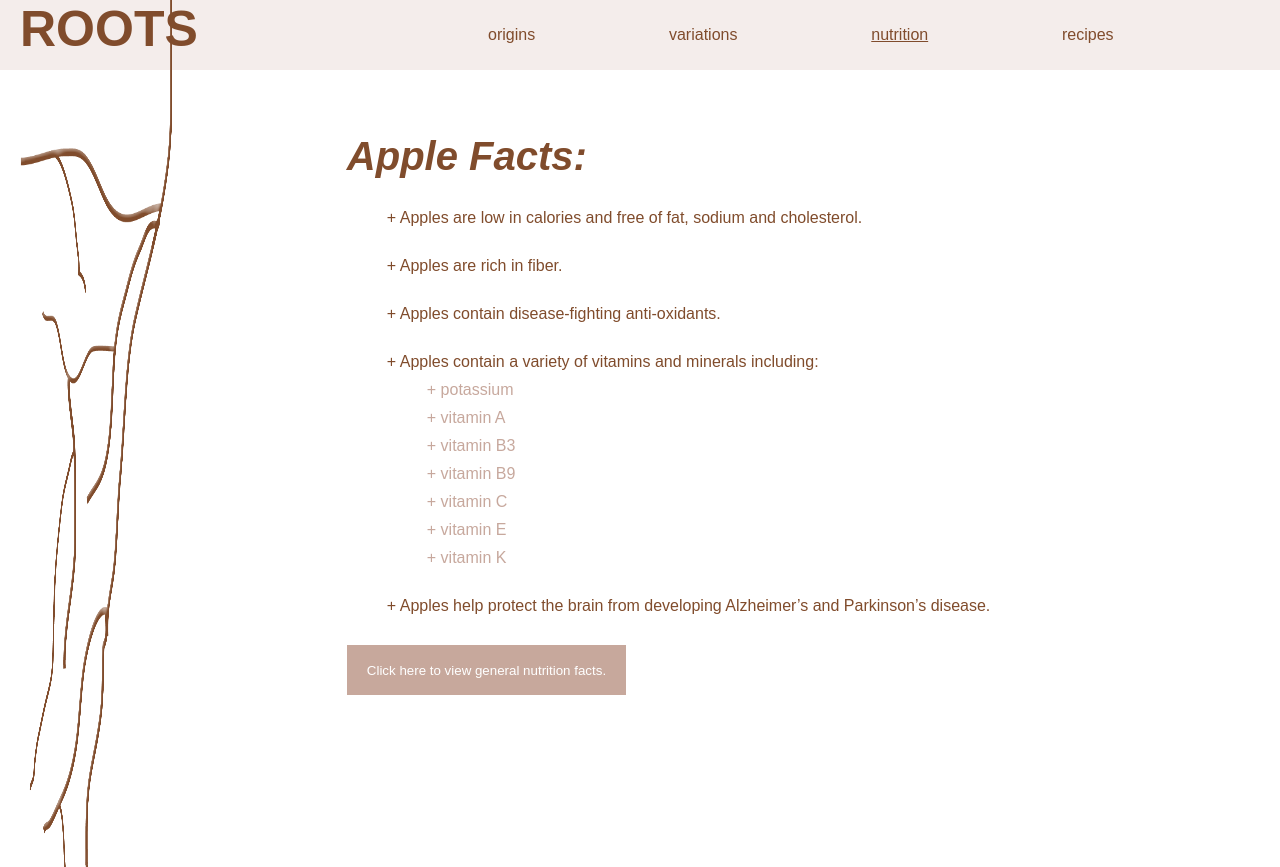
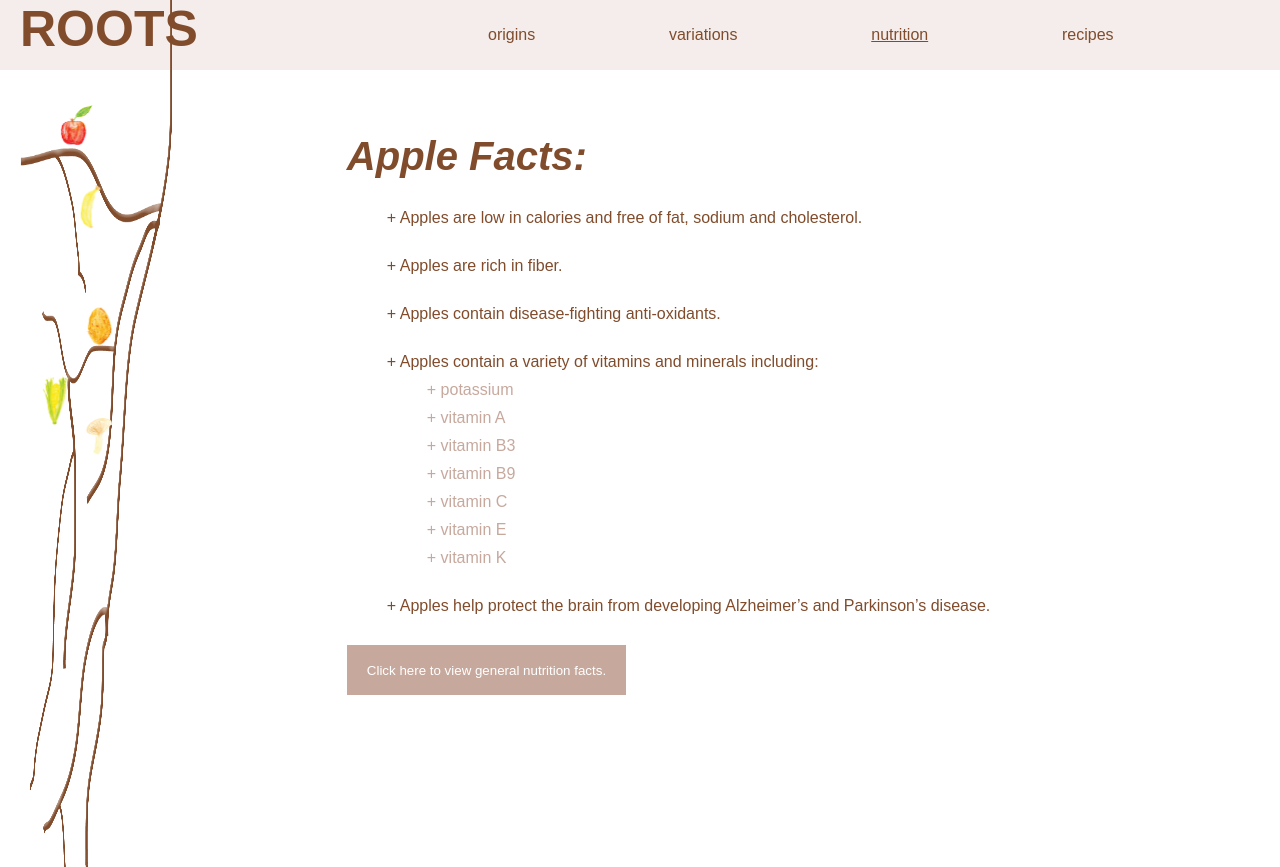
Before and after one commit to mcadcliff/.ROOTS, a plain HTML site: page ROOTS/nutrition/apple/index.html in a window 1280 px wide. Shown: the top 867 px of the page. Drawn offline with nearby package versions, Linux system fonts and the light colour scheme; a web font is replaced by a local one.

Commit message:
Add files via upload

```diff
--- a/ROOTS/nutrition/apple/index.html
+++ b/ROOTS/nutrition/apple/index.html
@@ -27,6 +27,11 @@
 
     <div class="roots">
       <img src="../../images/roots.png" alt="roots">
+      <a href="../../origins/apple/index.html"><img class="a root" src="../../images/apple.png" alt="apple"></a>
+      <a href="../../origins/potato/index.html"><img class="p root" src="../../images/potato.png" alt="potato"></a>
+      <a href="../../origins/corn/index.html"><img class="c root" src="../../images/corn.png" alt="corn"></a>
+      <a href="../../origins/mushroom/index.html"><img class="m root" src="../../images/mushroom.png" alt="mushroom"></a>
+      <a href="../../origins/banana/index.html"><img class="b root" src="../../images/banana.png" alt="banana"></a>
     </div>
 
     <main class="main-content" id="nutrition">
```
Also changed, not shown: ROOTS/nutrition/banana/index.html (+5 -0 lines), ROOTS/nutrition/corn/index.html (+5 -0 lines), ROOTS/nutrition/mushroom/index.html (+5 -0 lines), ROOTS/nutrition/potato/index.html (+5 -0 lines).
